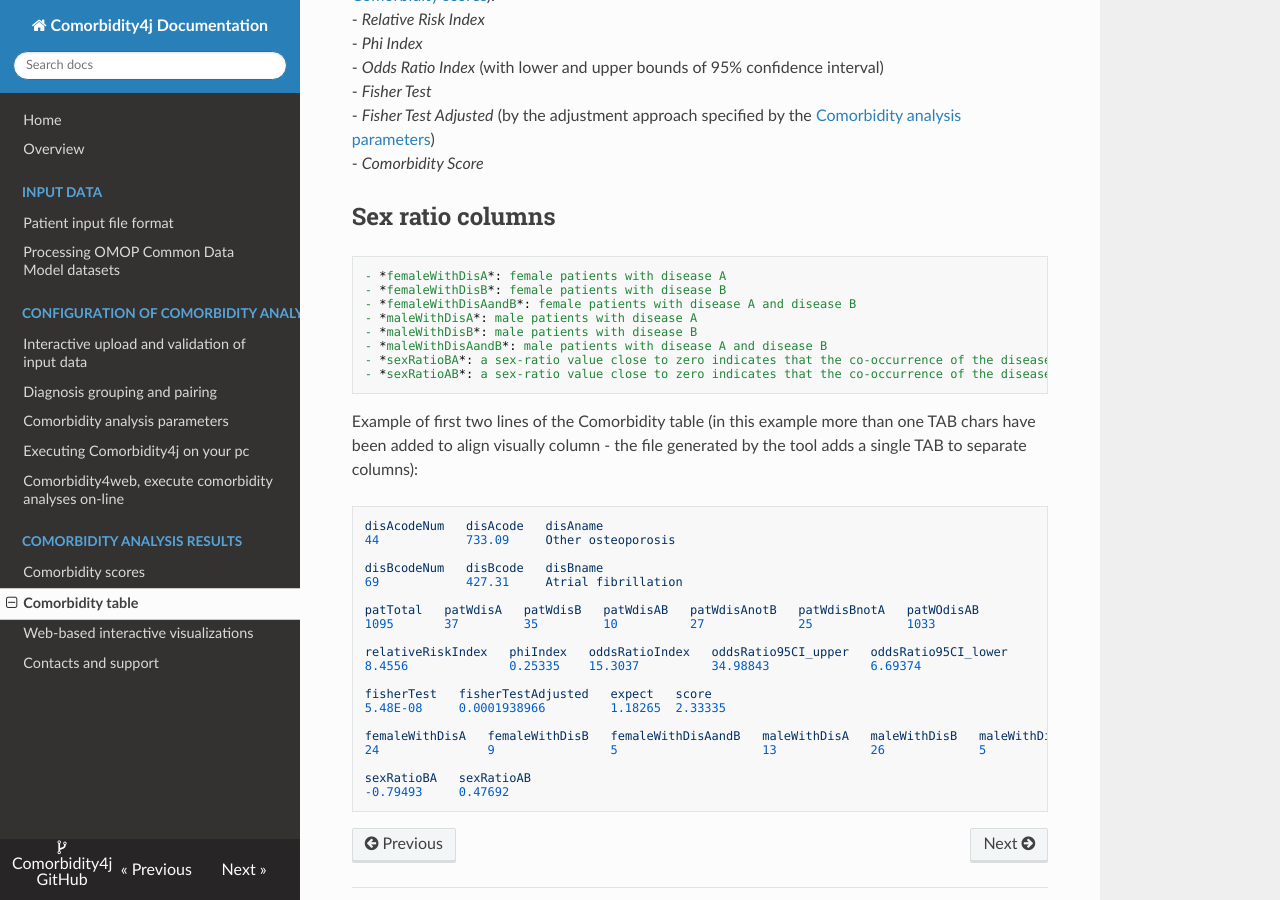
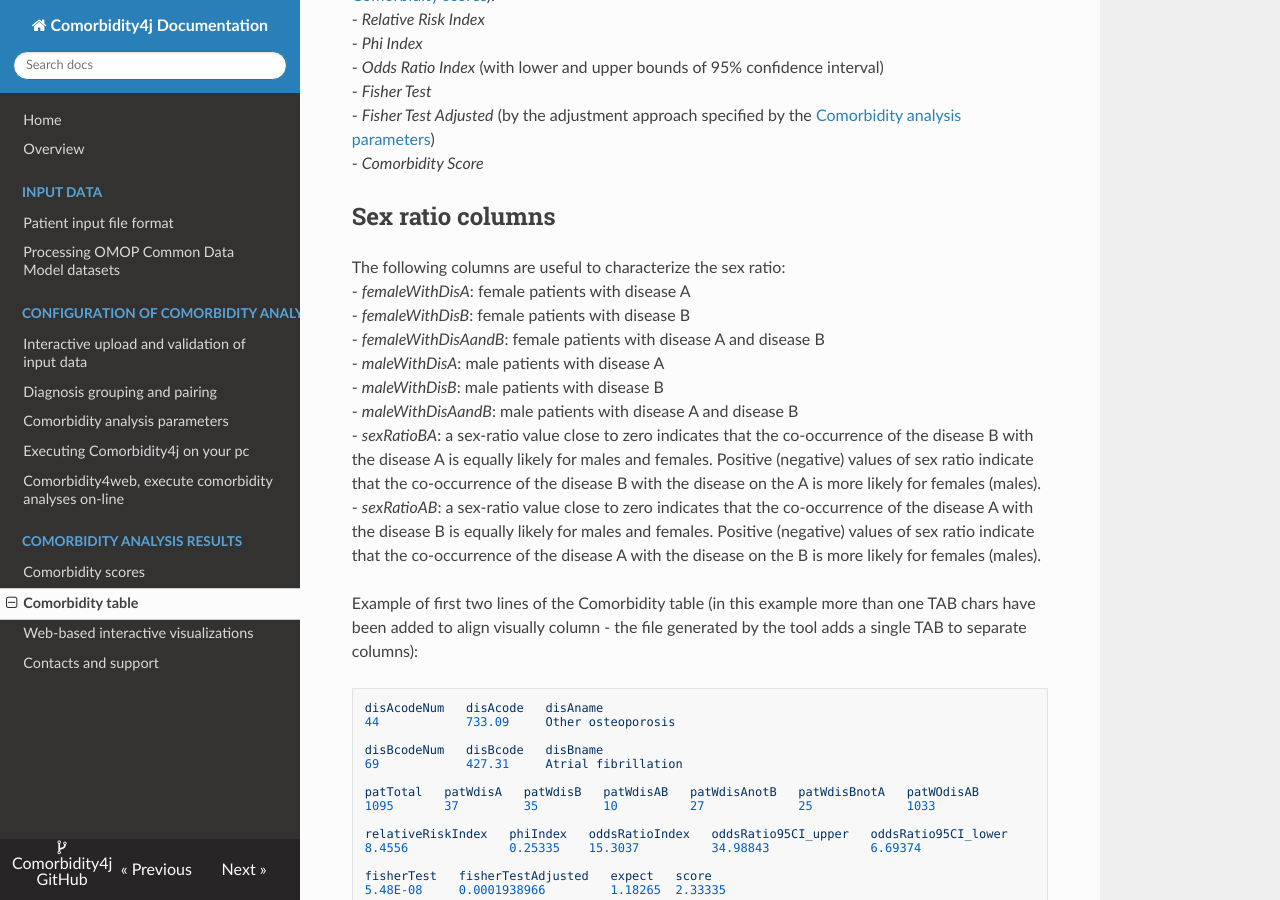
Before and after one commit to fra82/comorbidity4j, an MkDocs documentation site: the page built from rtdoc/ComorbidityTable.md, in a window 1280 px wide and 900 px high, scrolled down 1133 px. Built offline with MkDocs 1.6.1, drawn with Linux system fonts in a browser that asks for light colours; nearby versions of some CDN libraries; old or Windows-style settings are respelled for this version of MkDocs.

Commit message:
Update to documentation - Readthedocs

```diff
--- a/rtdoc/ComorbidityTable.md
+++ b/rtdoc/ComorbidityTable.md
@@ -44,6 +44,7 @@ The following columns provide the comorbidity scores associated the the pair of
 
 ## Sex ratio columns
 
+The following columns are useful to characterize the sex ratio:
     - *femaleWithDisA*: female patients with disease A
     - *femaleWithDisB*: female patients with disease B
     - *femaleWithDisAandB*: female patients with disease A and disease B
```
Also changed, not shown: rtdoc/InteractiveVisualizations.md (+1 -1 lines).
